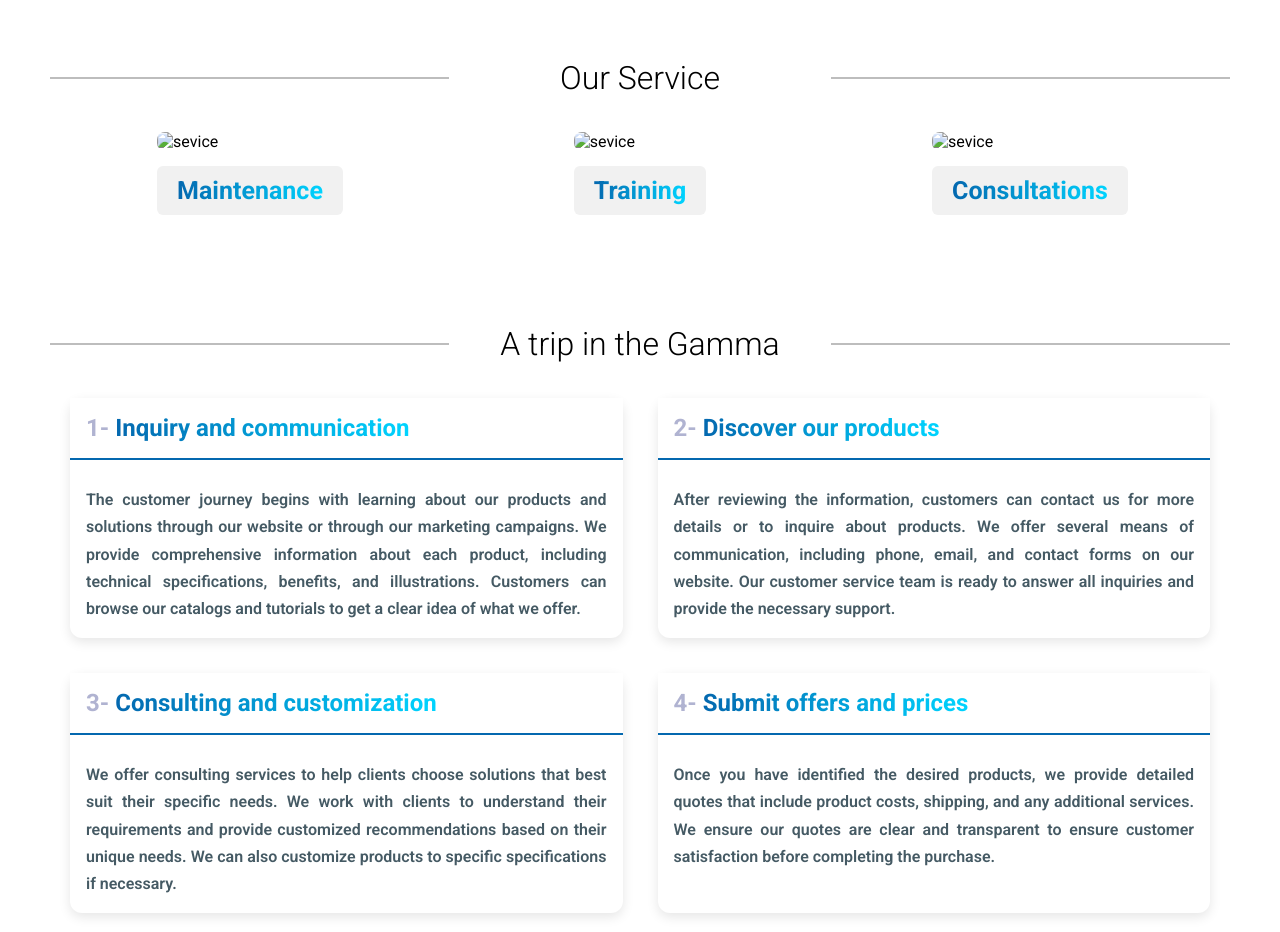
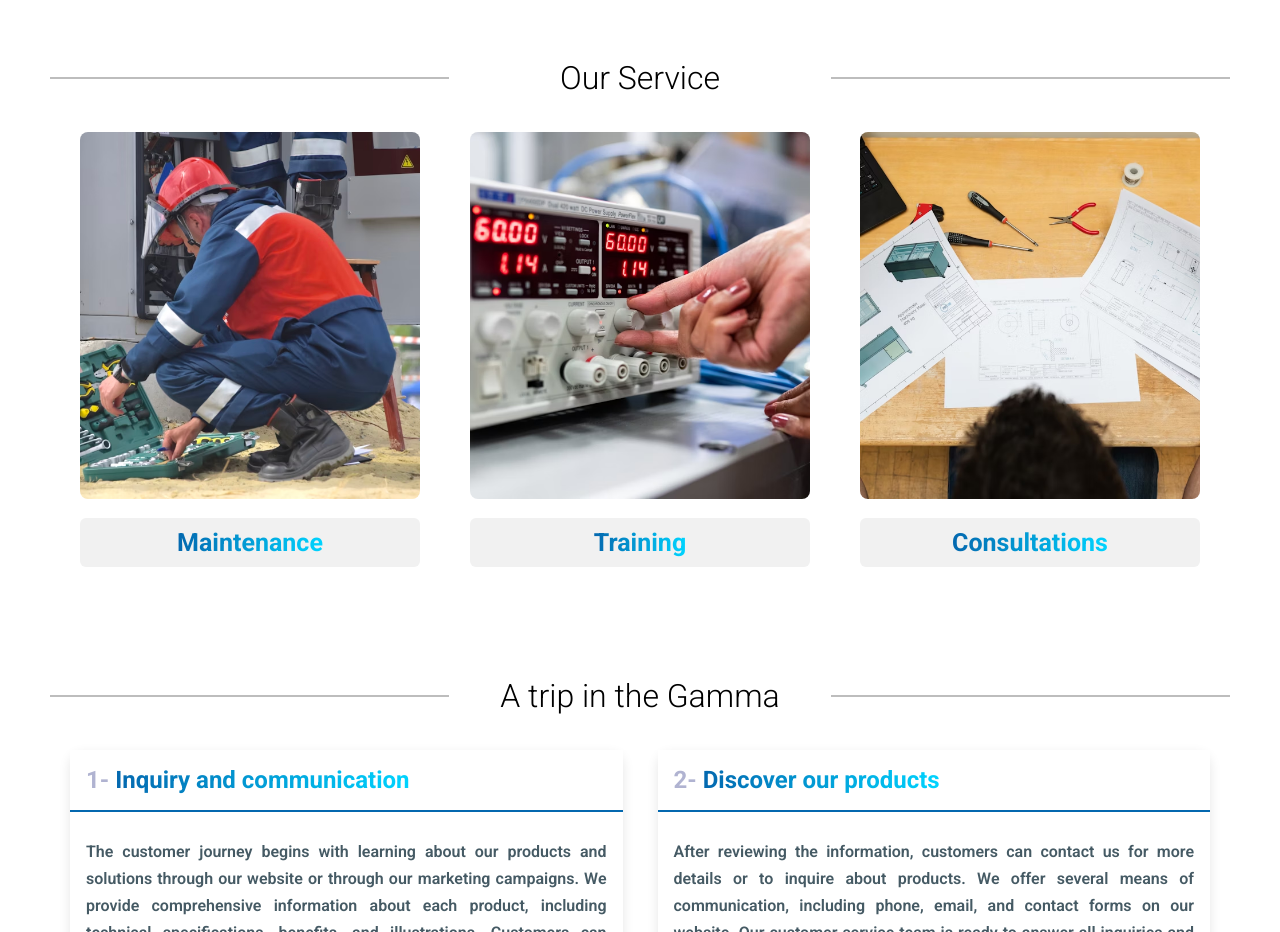
Before and after one commit to Ahmedtawfik44/gamma-lizer, a plain HTML site: page index.html in a window 1280 px wide. Shown: the part 2160-3092 px from the top of the page. Drawn offline with Linux system fonts and the light colour scheme; the site is published under a folder, as on GitHub Pages, so addresses that start at the root find nothing.

Commit message:
Update index.html

```diff
--- a/index.html
+++ b/index.html
@@ -237,15 +237,15 @@
       <h2 class="heading-style">Our Service</h2>
       <div class="columns">
         <div class="col">
-          <img src="/images/service-Maintenance.avif" alt="sevice">
+          <img src="./images/service-Maintenance.avif" alt="sevice">
           <p><span>Maintenance</span></p>
         </div>
         <div class="col">
-          <img src="/images/service-Traning.avif" alt="sevice">
+          <img src="./images/service-Traning.avif" alt="sevice">
           <p><span>Training</span></p>
         </div>
         <div class="col">
-          <img src="/images/service-Consultations.avif" alt="sevice">
+          <img src="./images/service-Consultations.avif" alt="sevice">
           <p><span>Consultations</span></p>
         </div>
       </div>
```
